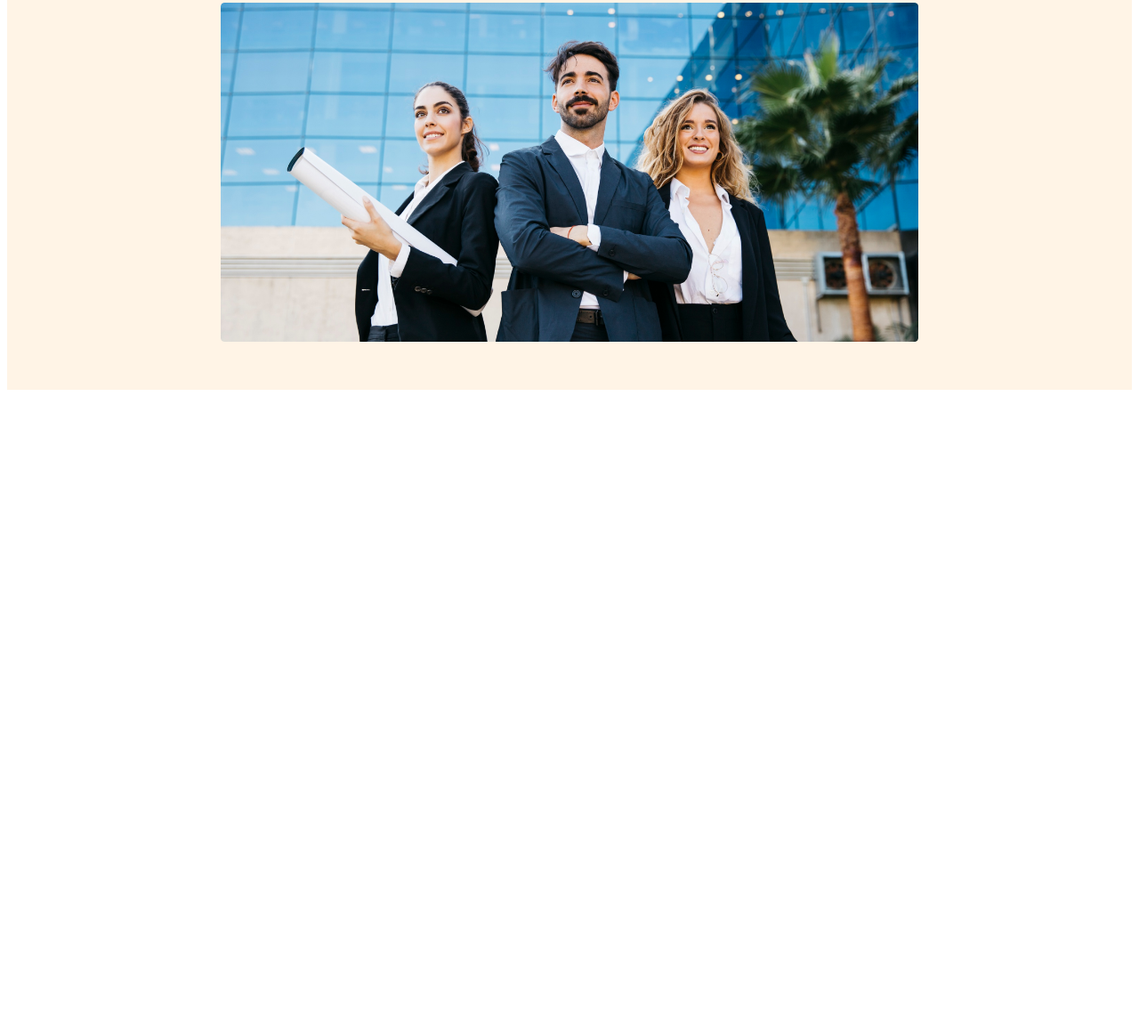
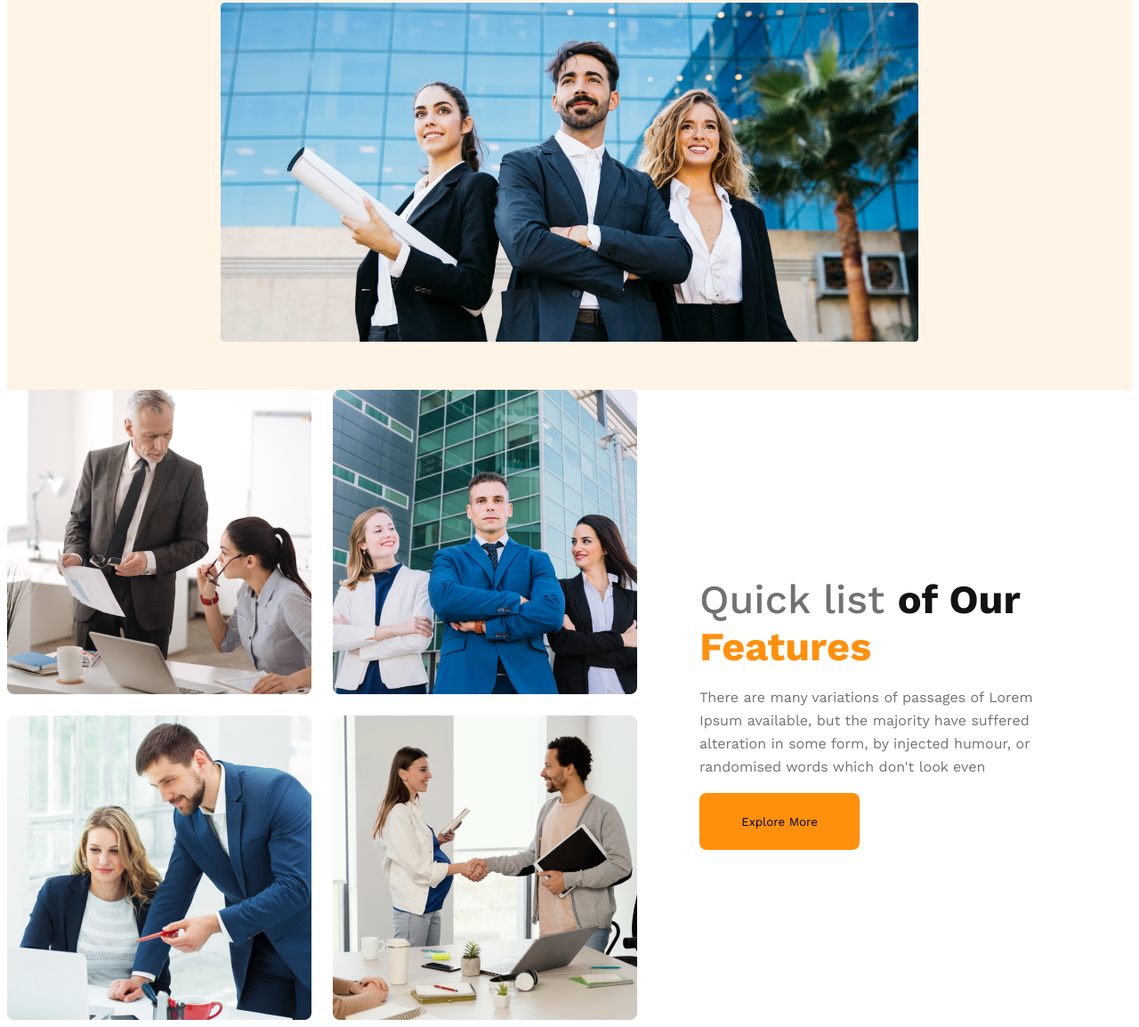
Before and after one commit to ZobaidaHossain/G3-architect-website, a plain HTML site: page index.html in a window 1280 px wide. Shown: the part 519-1673 px from the top of the page at 89% size. Before the commit the page ends 965 px from the top, so only its background shows below. Drawn offline with nearby package versions, Linux system fonts and the light colour scheme.

Commit message:
feature added

```diff
--- a/index.html
+++ b/index.html
@@ -30,6 +30,25 @@
 
     </header>
     <main>
+        <section class="feature">
+            <div class="image-section">
+                <img src="images/team1.png" alt="">
+                <img src="images/team2.png" alt="">
+                <img src="images/team3.png" alt="">
+                <img src="images/team4.png" alt="">
+
+            </div>
+            <div class="text-section">
+                <h3 class="heading">
+                    <span class="quick">Quick list </span><span class="of">of Our </span><span class="fe">Features</span> </h3>
+
+                <p class="text-des">There are many variations of passages of Lorem Ipsum available,
+                    but the majority have suffered alteration in some form, by injected
+                    humour, or randomised words which don't look even</p>
+                    <button class="btn">Explore More</button>
+
+            </div>
+        </section>
 
     </main>
     <footer>
--- a/style.css
+++ b/style.css
@@ -20,7 +20,8 @@ cursor:pointer;
 
 /*header styles*/
 header{
-    background: rgba(255, 144, 14, 0.10);padding:50px 240px;
+    background: rgba(255, 144, 14, 0.10);
+    padding:50px 240px;
 }
 nav{
     display:flex;
@@ -82,6 +83,67 @@ font-weight: 400;
     margin-top:50px;
     width:100%;
 }
+/*heading sesh */
+/*main-feature shuru*/
+main{
+    max-width:1440px;
+    margin:0 auto;
+
+}
+.feature{
+    display:flex;
+    align-items: center;
+}
+.image-section{
+    display:grid;
+    grid-template-columns: repeat(2,1fr);
+    gap:1.5rem;
+}
+.text-section{
+    padding-left:70px;
+    padding-right: 70px;
+}
+.quick{
+    color:  #727272;
+font-size: 45px;
+font-style: normal;
+font-weight: 500;
+
+}
+.of{
+    color: var(--dark-01, #131313);
+    font-family: Work Sans;
+    font-size: 45px;
+    font-style: normal;
+    font-weight: 700;
+    line-height: normal;
+}
+.fe{
+    color: #FF900E;
+    font-family: Work Sans;
+    font-size: 45px;
+    font-style: normal;
+    font-weight: 700;
+    line-height: normal;
+}
+
+.text-des{
+    color: var(--dark-03, #727272);
+font-family: Work Sans;
+font-size: 16px;
+font-style: normal;
+font-weight: 400;
+line-height: 26px; /* 162.5% */
+}
+
+
+
+
+
+
+
+
+
 
 /*responsive style*/
 /*mobile devices*/
@@ -89,8 +151,16 @@ font-weight: 400;
     header{
         padding:20px;
     }
-    nav{
+    nav,
+    .feature{
         flex-direction: column;
+    }
+    .image-section{
+        grid-template-columns: 1fr;
+    }
+    .text-section{
+        padding-left:20px;
+        padding-right: 20px;
     }
 }
 /*tablet or medium devices*/
@@ -98,7 +168,11 @@ font-weight: 400;
     header{
         padding:50px;
     }
-    nav{
+    nav,
+    .feature{
         flex-direction: column;
     }
+    .image-section{
+        grid-template-columns: 1fr;
+    }
 }
```
